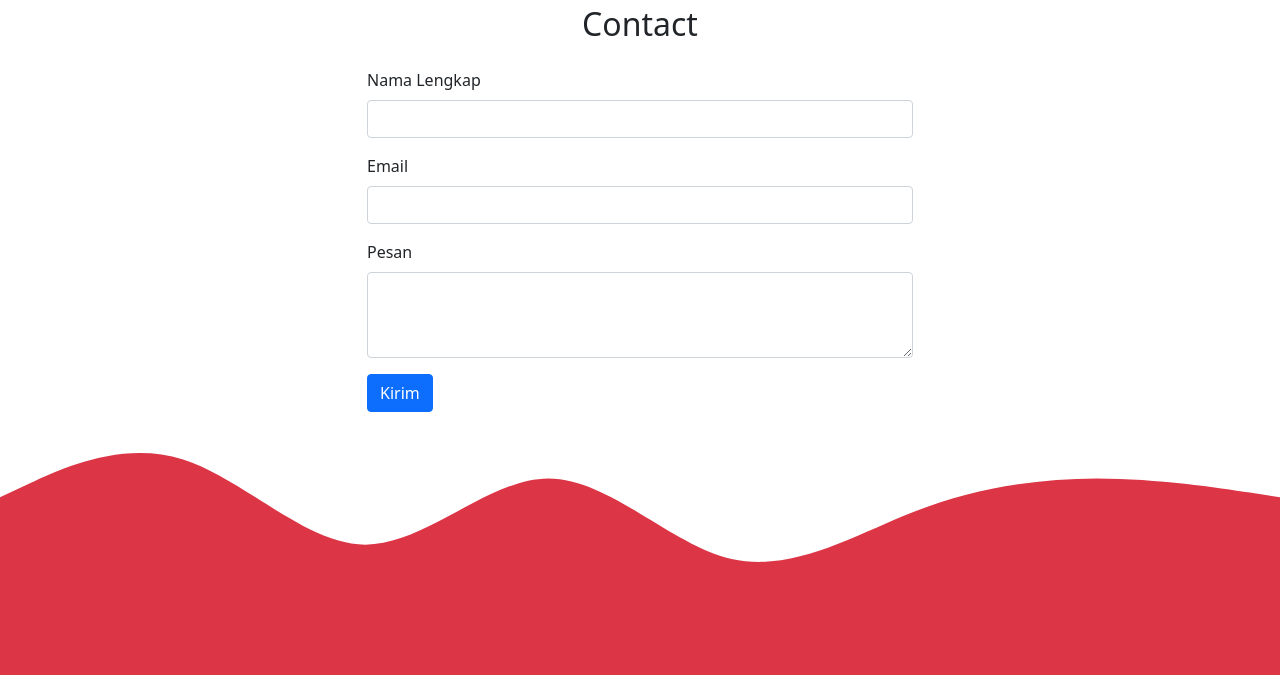
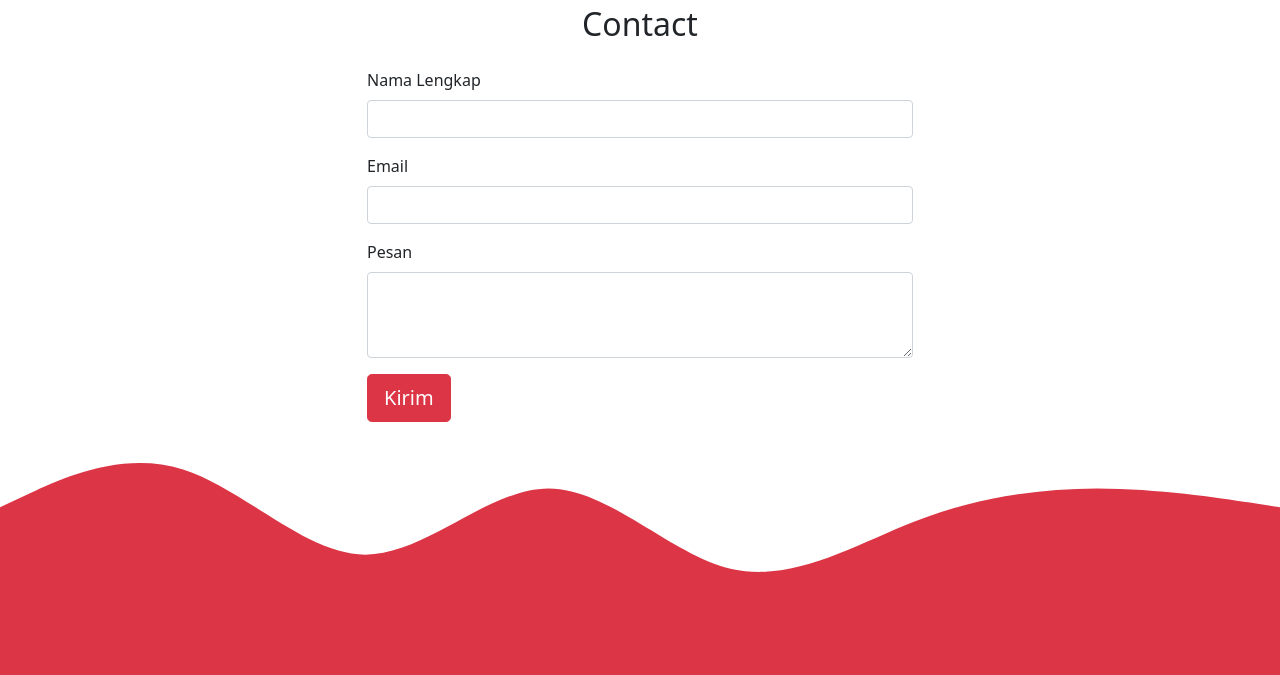
Before and after one commit to akuutauf/akuutauf.github.io, a plain HTML site: page index.html in a window 1280 px wide. Shown: the part 2697-3372 px from the top of the page. Drawn offline with nearby package versions, Linux system fonts and the light colour scheme.

Commit message:
mengubah warna tombol

```diff
--- a/index.html
+++ b/index.html
@@ -158,7 +158,7 @@
                 <label for="pesan" class="form-label">Pesan</label>
                 <textarea class="form-control" id="pesan" rows="3"></textarea>
               </div>
-              <button type="submit" class="btn btn-primary">Kirim</button>
+              <button type="submit" class="btn btn-danger btn-lg">Kirim</button>
             </form>
           </div>
         </div>
```
